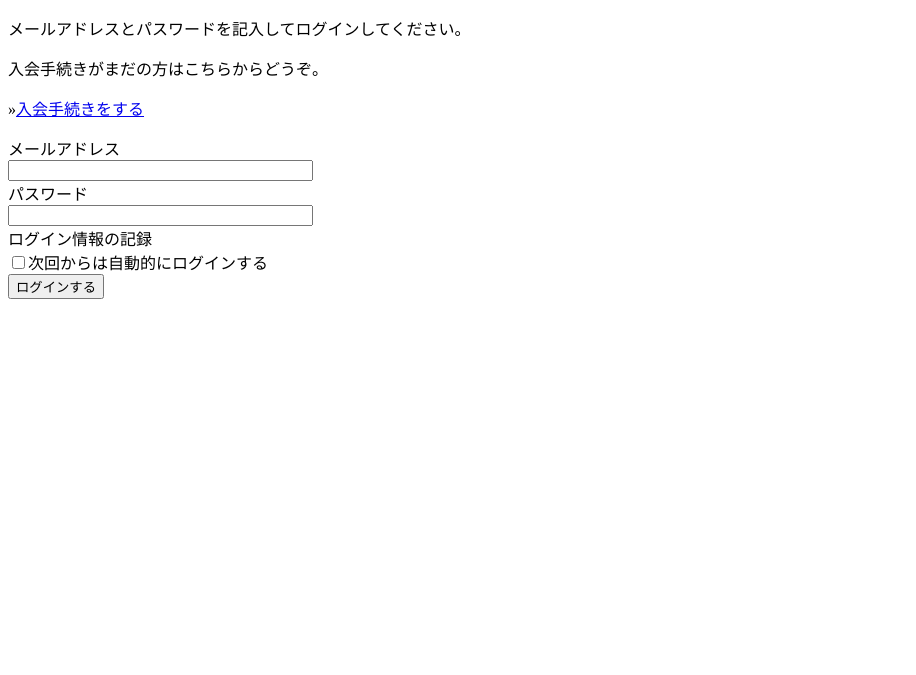
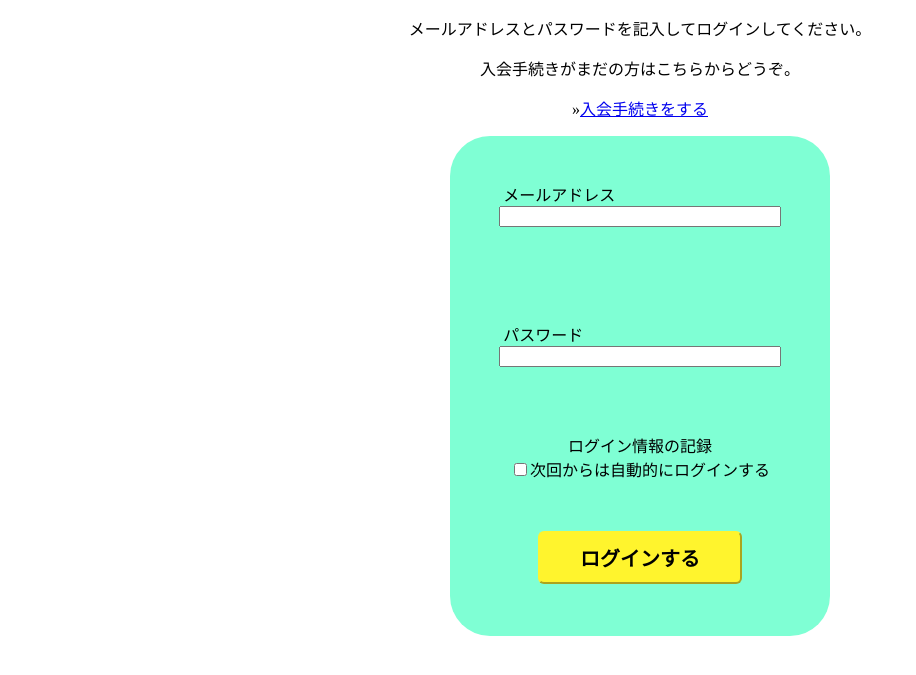
Before and after one commit to ken-taka-mo/practicePHP, a PHP site: page /login.php in a window 1280 px wide. Shown: the top 675 px of the page, without its empty margins (0-916 px from the left). Run offline with PHP 8.4, Linux system fonts and the light colour scheme; a stand-in replaces the project's code that opens the database connection.

Commit message:
login.phpのcss変更

```diff
--- a/style.css
+++ b/style.css
@@ -45,3 +45,49 @@ dd, dt {
     border-radius: 4px;
     margin: 20px 0;
 }
+
+/* login.php */
+
+.login {
+    text-align: center;
+}
+
+.login-forms {
+    background-color: aquamarine;
+    width: 30%;
+    margin: 0 auto;
+    height: 500px;
+    border-radius: 40px;
+    display: flex;
+    /* align-items: center; */
+    justify-content: center;
+}
+
+
+.form {
+    height: 30%;
+}
+
+
+.text-title {
+    padding-top: 30px;
+    width: 90%;
+    text-align: left;
+    margin: 0 auto;
+}
+
+.login-forms .text {
+    font-size: 13px;
+    width: 90%;
+}
+
+.btn-login input {
+    margin-top: 50px;
+    padding: 10px 40px;
+    border-radius: 6px;
+    border-color: #fff42d;
+    background-color: #fff42d;
+    color: black;
+    font-size: 20px;
+    font-weight:bold;
+}
```
